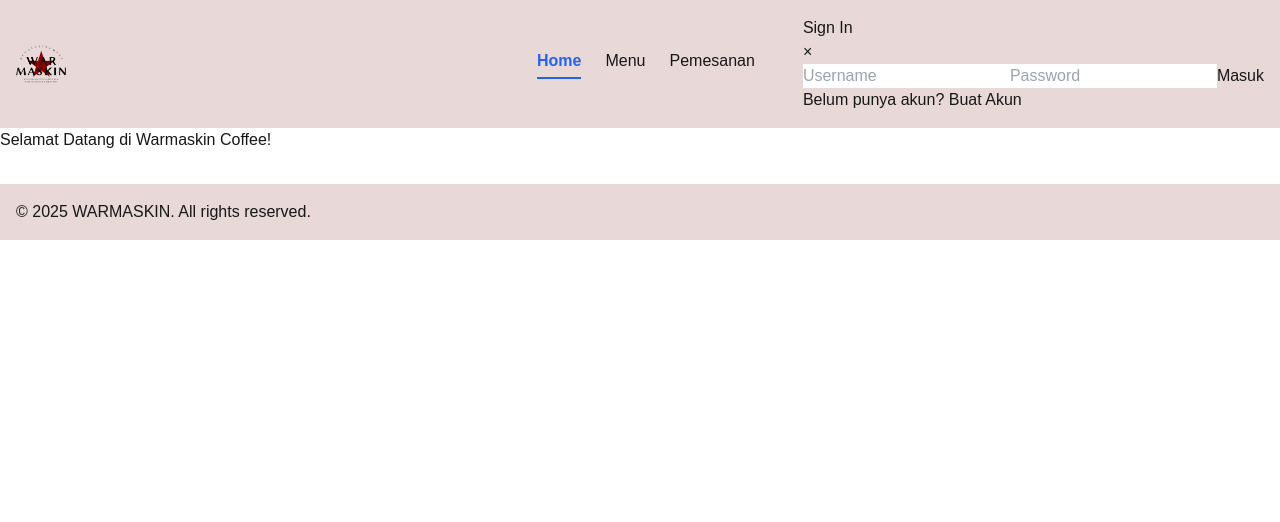
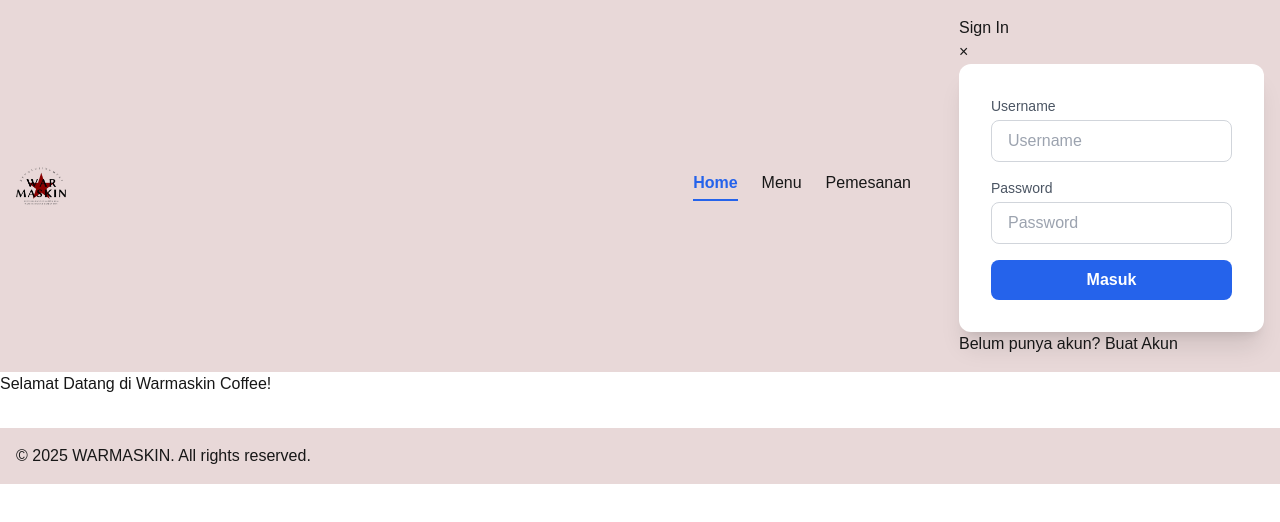
Before and after one commit to akmalghandi20/lagrande-pbs, a Next.js app in the folder frontend/: page / in a window 1280 px wide. Both pictures are taken after a click on the button "Sign In". Shown: the top 522 px of the page. Built offline with nearby package versions, Linux system fonts and the light colour scheme.

Commit message:
dayan: menambahkan css pada form login.tsx

```diff
--- a/frontend/component/login.tsx
+++ b/frontend/component/login.tsx
@@ -17,20 +17,42 @@ export default function LoginForm({ onLogin }: LoginProps) {
 
   return (
     <div>
-      <form onSubmit={handleSubmit}>
+      <form
+        onSubmit={handleSubmit}
+        className="bg-white p-8 rounded-xl shadow-xl w-full max-w-md mx-auto"
+      >
+        <div className="mb-4">
+          <label className="block text-sm font-medium text-gray-600 mb-1">
+            Username
+          </label>
           <input
             type="text"
             placeholder="Username"
             value={username}
             onChange={(e) => setUsername(e.target.value)}
+            required
+            className="w-full px-4 py-2 border border-gray-300 rounded-lg focus:outline-none focus:ring-2 focus:ring-blue-500"
           />
+        </div>
+        <div className="mb-4">
+          <label className="block text-sm font-medium text-gray-600 mb-1">
+            Password
+          </label>
           <input
             type="text"
             placeholder="Password"
             value={password}
             onChange={(e) => setPassword(e.target.value)}
+            required
+            className="w-full px-4 py-2 border border-gray-300 rounded-lg focus:outline-none focus:ring-2 focus:ring-blue-500"
           />
-        <button type="submit">Masuk</button>
+        </div>
+        <button
+          type="submit"
+          className="w-full bg-blue-600 text-white py-2 rounded-lg font-semibold hover:bg-blue-700 transition-all duration-300"
+        >
+          Masuk
+        </button>
       </form>
     </div>
   );
```
Lines whose indentation alone changed are shown as unchanged.
